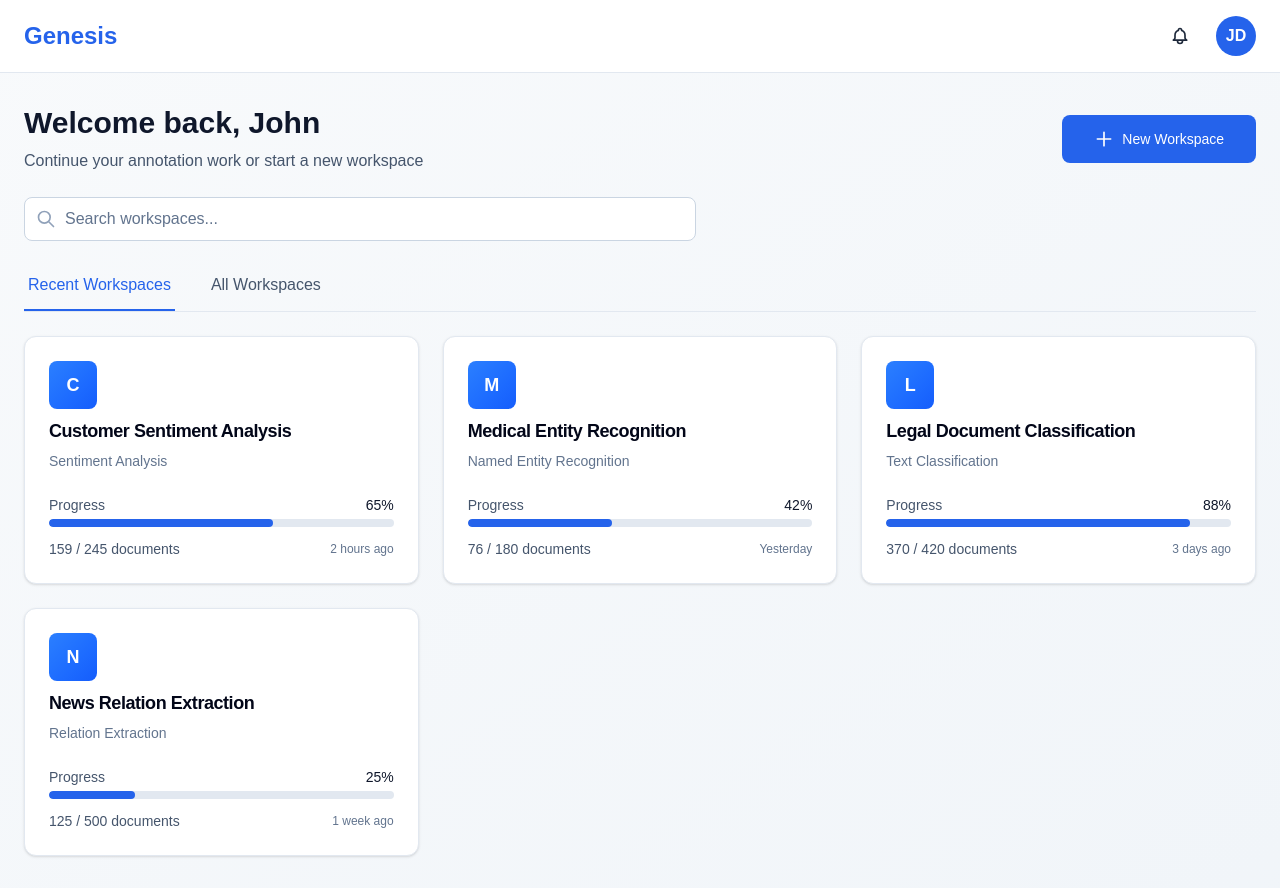
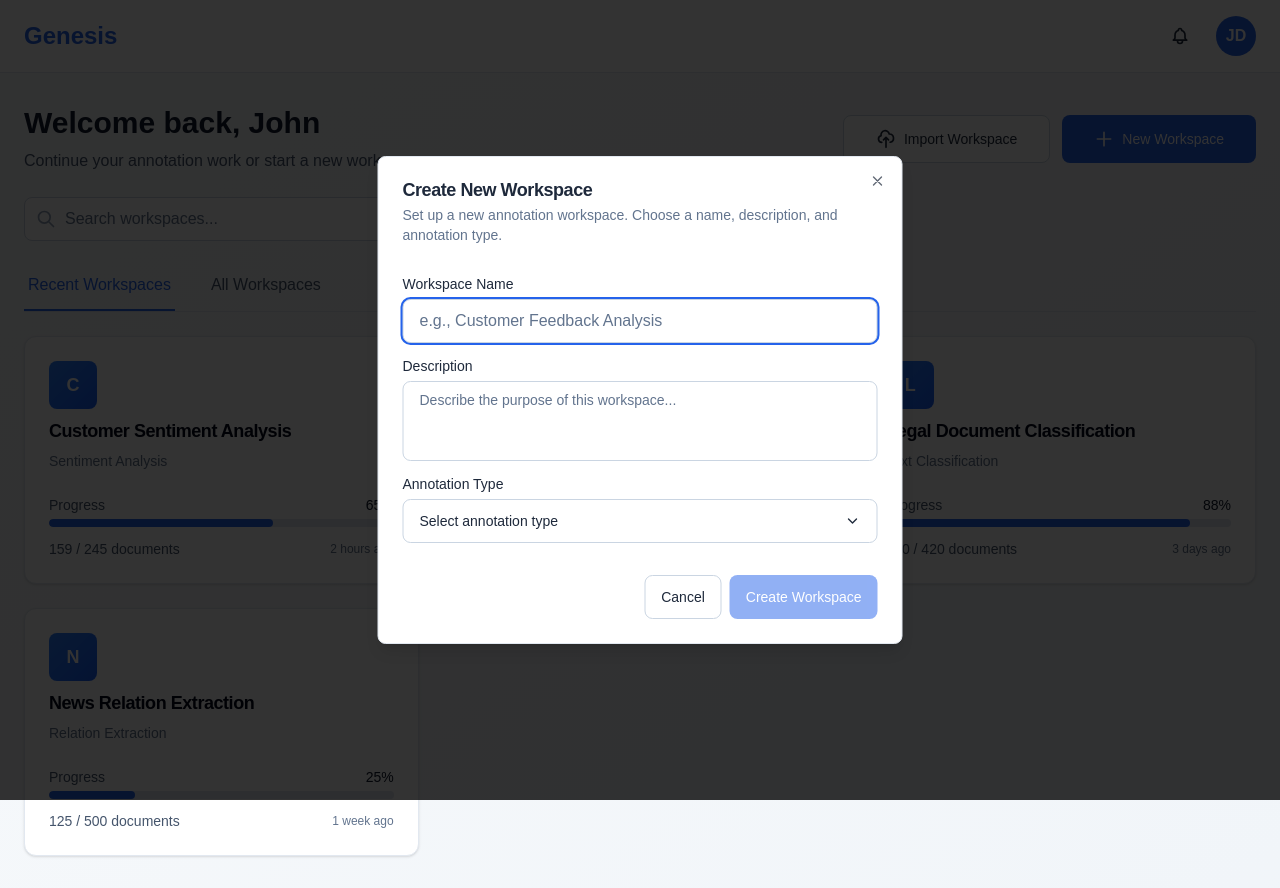
Before and after one commit to gautam84/genesis-frontend, a Next.js app: page /home in a window 1280 px wide. Both pictures are taken after a click on the button "New Workspace". Built offline with nearby package versions, Linux system fonts and the light colour scheme.

Commit message:
added dialog in home screen

```diff
--- a/package.json
+++ b/package.json
@@ -9,6 +9,7 @@
     "lint": "eslint"
   },
   "dependencies": {
+    "@radix-ui/react-dialog": "^1.1.15",
     "@radix-ui/react-label": "^2.1.7",
     "@radix-ui/react-select": "^2.2.6",
     "@radix-ui/react-slot": "^1.2.3",
--- a/src/app/home/page.tsx
+++ b/src/app/home/page.tsx
@@ -2,9 +2,14 @@
 
 import { useState } from 'react';
 import Link from 'next/link';
+import { useRouter } from 'next/navigation';
 import { Button } from '@/components/ui/button';
 import { Input } from '@/components/ui/input';
 import { Card, CardContent, CardDescription, CardHeader, CardTitle } from '@/components/ui/card';
+import { Dialog, DialogContent, DialogDescription, DialogFooter, DialogHeader, DialogTitle, DialogTrigger } from '@/components/ui/dialog';
+import { Label } from '@/components/ui/label';
+import { Select, SelectContent, SelectItem, SelectTrigger, SelectValue } from '@/components/ui/select';
+import { Textarea } from '@/components/ui/textarea';
 
 // Mock data for recent workspaces
 const recentWorkspaces = [
@@ -88,13 +93,28 @@
 ];
 
 export default function HomePage() {
+  const router = useRouter();
   const [searchQuery, setSearchQuery] = useState('');
   const [activeTab, setActiveTab] = useState<'recent' | 'all'>('recent');
+  const [isNewWorkspaceOpen, setIsNewWorkspaceOpen] = useState(false);
+  const [workspaceName, setWorkspaceName] = useState('');
+  const [workspaceDescription, setWorkspaceDescription] = useState('');
+  const [workspaceType, setWorkspaceType] = useState('');
 
   const workspacesToShow = activeTab === 'recent' ? recentWorkspaces : allWorkspaces;
   const filteredWorkspaces = workspacesToShow.filter((workspace) =>
     workspace.name.toLowerCase().includes(searchQuery.toLowerCase())
   );
+
+  const handleCreateWorkspace = () => {
+    // Handle workspace creation logic here
+    console.log('Creating workspace:', { workspaceName, workspaceDescription, workspaceType });
+    setIsNewWorkspaceOpen(false);
+    // Reset form
+    setWorkspaceName('');
+    setWorkspaceDescription('');
+    setWorkspaceType('');
+  };
 
   return (
     <div className="min-h-screen bg-gradient-to-br from-slate-50 to-slate-100 dark:from-slate-900 dark:to-slate-800">
@@ -130,12 +150,76 @@
                 Continue your annotation work or start a new workspace
               </p>
             </div>
+            <div className="flex gap-3">
+              <Button size="lg" variant="outline" className="gap-2">
+                <svg className="w-5 h-5" fill="none" stroke="currentColor" viewBox="0 0 24 24">
+                  <path strokeLinecap="round" strokeLinejoin="round" strokeWidth={2} d="M7 16a4 4 0 01-.88-7.903A5 5 0 1115.9 6L16 6a5 5 0 011 9.9M15 13l-3-3m0 0l-3 3m3-3v12" />
+                </svg>
+                Import Workspace
+              </Button>
+              <Dialog open={isNewWorkspaceOpen} onOpenChange={setIsNewWorkspaceOpen}>
+                <DialogTrigger asChild>
                   <Button size="lg" className="gap-2">
                     <svg className="w-5 h-5" fill="none" stroke="currentColor" viewBox="0 0 24 24">
                       <path strokeLinecap="round" strokeLinejoin="round" strokeWidth={2} d="M12 4v16m8-8H4" />
                     </svg>
                     New Workspace
                   </Button>
+                </DialogTrigger>
+                <DialogContent className="sm:max-w-[525px]">
+                  <DialogHeader>
+                    <DialogTitle>Create New Workspace</DialogTitle>
+                    <DialogDescription>
+                      Set up a new annotation workspace. Choose a name, description, and annotation type.
+                    </DialogDescription>
+                  </DialogHeader>
+                  <div className="grid gap-4 py-4">
+                    <div className="grid gap-2">
+                      <Label htmlFor="name">Workspace Name</Label>
+                      <Input
+                        id="name"
+                        placeholder="e.g., Customer Feedback Analysis"
+                        value={workspaceName}
+                        onChange={(e) => setWorkspaceName(e.target.value)}
+                      />
+                    </div>
+                    <div className="grid gap-2">
+                      <Label htmlFor="description">Description</Label>
+                      <Textarea
+                        id="description"
+                        placeholder="Describe the purpose of this workspace..."
+                        value={workspaceDescription}
+                        onChange={(e) => setWorkspaceDescription(e.target.value)}
+                        rows={3}
+                      />
+                    </div>
+                    <div className="grid gap-2">
+                      <Label htmlFor="type">Annotation Type</Label>
+                      <Select value={workspaceType} onValueChange={setWorkspaceType}>
+                        <SelectTrigger id="type">
+                          <SelectValue placeholder="Select annotation type" />
+                        </SelectTrigger>
+                        <SelectContent>
+                          <SelectItem value="ner">Named Entity Recognition</SelectItem>
+                          <SelectItem value="sentiment">Sentiment Analysis</SelectItem>
+                          <SelectItem value="classification">Text Classification</SelectItem>
+                          <SelectItem value="relation">Relation Extraction</SelectItem>
+                          <SelectItem value="custom">Custom Annotation</SelectItem>
+                        </SelectContent>
+                      </Select>
+                    </div>
+                  </div>
+                  <DialogFooter>
+                    <Button variant="outline" onClick={() => setIsNewWorkspaceOpen(false)}>
+                      Cancel
+                    </Button>
+                    <Button onClick={handleCreateWorkspace} disabled={!workspaceName || !workspaceType}>
+                      Create Workspace
+                    </Button>
+                  </DialogFooter>
+                </DialogContent>
+              </Dialog>
+            </div>
           </div>
 
           {/* Search Bar */}
@@ -190,6 +274,7 @@
             <Card
               key={workspace.id}
               className="hover:shadow-lg transition-shadow cursor-pointer group"
+              onClick={() => router.push(`/workspace/${workspace.id}`)}
             >
               <CardHeader>
                 <div className="flex items-start justify-between mb-2">
--- /dev/null
+++ b/src/components/ui/dialog.tsx
@@ -0,0 +1,123 @@
+"use client"
+
+import * as React from "react"
+import * as DialogPrimitive from "@radix-ui/react-dialog"
+
+import { cn } from "@/lib/utils"
+
+const Dialog = DialogPrimitive.Root
+
+const DialogTrigger = DialogPrimitive.Trigger
+
+const DialogPortal = DialogPrimitive.Portal
+
+const DialogClose = DialogPrimitive.Close
+
+const DialogOverlay = React.forwardRef<
+  React.ElementRef<typeof DialogPrimitive.Overlay>,
+  React.ComponentPropsWithoutRef<typeof DialogPrimitive.Overlay>
+>(({ className, ...props }, ref) => (
+  <DialogPrimitive.Overlay
+    ref={ref}
+    className={cn(
+      "fixed inset-0 z-50 bg-black/80 data-[state=open]:animate-in data-[state=closed]:animate-out data-[state=closed]:fade-out-0 data-[state=open]:fade-in-0",
+      className
+    )}
+    {...props}
+  />
+))
+DialogOverlay.displayName = DialogPrimitive.Overlay.displayName
+
+const DialogContent = React.forwardRef<
+  React.ElementRef<typeof DialogPrimitive.Content>,
+  React.ComponentPropsWithoutRef<typeof DialogPrimitive.Content>
+>(({ className, children, ...props }, ref) => (
+  <DialogPortal>
+    <DialogOverlay />
+    <DialogPrimitive.Content
+      ref={ref}
+      className={cn(
+        "fixed left-[50%] top-[50%] z-50 grid w-full max-w-lg translate-x-[-50%] translate-y-[-50%] gap-4 border border-slate-200 bg-white p-6 shadow-lg duration-200 data-[state=open]:animate-in data-[state=closed]:animate-out data-[state=closed]:fade-out-0 data-[state=open]:fade-in-0 data-[state=closed]:zoom-out-95 data-[state=open]:zoom-in-95 data-[state=closed]:slide-out-to-left-1/2 data-[state=closed]:slide-out-to-top-[48%] data-[state=open]:slide-in-from-left-1/2 data-[state=open]:slide-in-from-top-[48%] rounded-lg dark:border-slate-800 dark:bg-slate-950",
+        className
+      )}
+      {...props}
+    >
+      {children}
+      <DialogPrimitive.Close className="absolute right-4 top-4 rounded-sm opacity-70 ring-offset-white transition-opacity hover:opacity-100 focus:outline-none focus:ring-2 focus:ring-slate-950 focus:ring-offset-2 disabled:pointer-events-none data-[state=open]:bg-slate-100 data-[state=open]:text-slate-500 dark:ring-offset-slate-950 dark:focus:ring-slate-300 dark:data-[state=open]:bg-slate-800 dark:data-[state=open]:text-slate-400">
+        <svg className="h-4 w-4" fill="none" stroke="currentColor" viewBox="0 0 24 24">
+          <path strokeLinecap="round" strokeLinejoin="round" strokeWidth={2} d="M6 18L18 6M6 6l12 12" />
+        </svg>
+        <span className="sr-only">Close</span>
+      </DialogPrimitive.Close>
+    </DialogPrimitive.Content>
+  </DialogPortal>
+))
+DialogContent.displayName = DialogPrimitive.Content.displayName
+
+const DialogHeader = ({
+  className,
+  ...props
+}: React.HTMLAttributes<HTMLDivElement>) => (
+  <div
+    className={cn(
+      "flex flex-col space-y-1.5 text-center sm:text-left",
+      className
+    )}
+    {...props}
+  />
+)
+DialogHeader.displayName = "DialogHeader"
+
+const DialogFooter = ({
+  className,
+  ...props
+}: React.HTMLAttributes<HTMLDivElement>) => (
+  <div
+    className={cn(
+      "flex flex-col-reverse sm:flex-row sm:justify-end sm:space-x-2",
+      className
+    )}
+    {...props}
+  />
+)
+DialogFooter.displayName = "DialogFooter"
+
+const DialogTitle = React.forwardRef<
+  React.ElementRef<typeof DialogPrimitive.Title>,
+  React.ComponentPropsWithoutRef<typeof DialogPrimitive.Title>
+>(({ className, ...props }, ref) => (
+  <DialogPrimitive.Title
+    ref={ref}
+    className={cn(
+      "text-lg font-semibold leading-none tracking-tight",
+      className
+    )}
+    {...props}
+  />
+))
+DialogTitle.displayName = DialogPrimitive.Title.displayName
+
+const DialogDescription = React.forwardRef<
+  React.ElementRef<typeof DialogPrimitive.Description>,
+  React.ComponentPropsWithoutRef<typeof DialogPrimitive.Description>
+>(({ className, ...props }, ref) => (
+  <DialogPrimitive.Description
+    ref={ref}
+    className={cn("text-sm text-slate-500 dark:text-slate-400", className)}
+    {...props}
+  />
+))
+DialogDescription.displayName = DialogPrimitive.Description.displayName
+
+export {
+  Dialog,
+  DialogPortal,
+  DialogOverlay,
+  DialogClose,
+  DialogTrigger,
+  DialogContent,
+  DialogHeader,
+  DialogFooter,
+  DialogTitle,
+  DialogDescription,
+}
--- /dev/null
+++ b/src/components/ui/textarea.tsx
@@ -0,0 +1,24 @@
+import * as React from "react"
+
+import { cn } from "@/lib/utils"
+
+export interface TextareaProps
+  extends React.TextareaHTMLAttributes<HTMLTextAreaElement> {}
+
+const Textarea = React.forwardRef<HTMLTextAreaElement, TextareaProps>(
+  ({ className, ...props }, ref) => {
+    return (
+      <textarea
+        className={cn(
+          "flex min-h-[80px] w-full rounded-lg border border-slate-300 dark:border-slate-600 bg-white dark:bg-slate-700 px-4 py-2 text-sm ring-offset-white placeholder:text-slate-500 focus-visible:outline-none focus-visible:ring-2 focus-visible:ring-[var(--primary)] focus-visible:ring-offset-0 disabled:cursor-not-allowed disabled:opacity-50 dark:ring-offset-slate-950 dark:placeholder:text-slate-400 transition-colors resize-none",
+          className
+        )}
+        ref={ref}
+        {...props}
+      />
+    )
+  }
+)
+Textarea.displayName = "Textarea"
+
+export { Textarea }
```
Also changed, not shown: 1 other file (tests, documents, lock files or other folders). Lines whose indentation alone changed are shown as unchanged.
